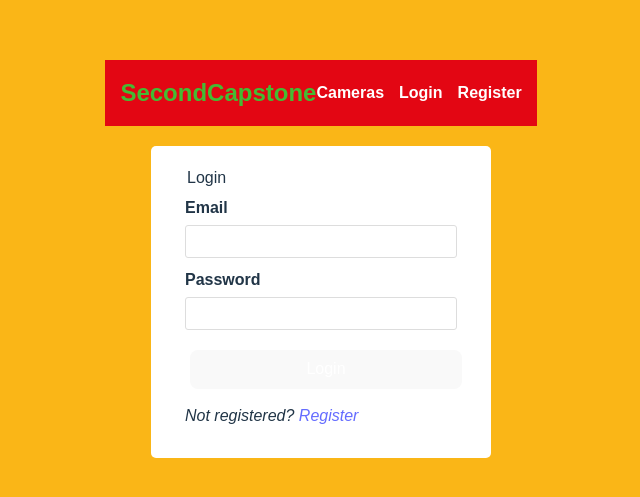
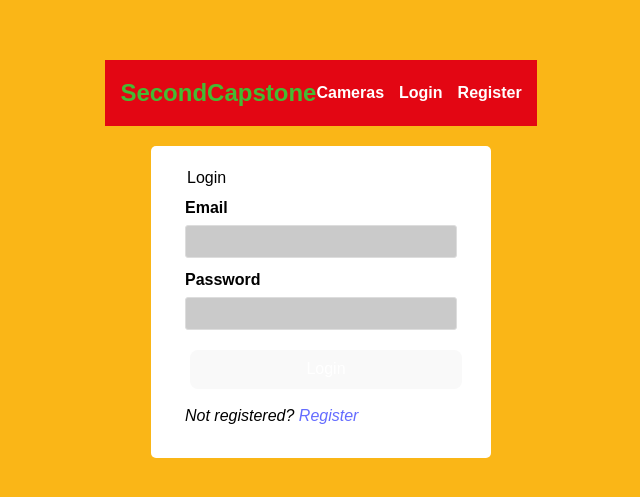
Before and after one commit to MichaelPAdkins/SecondCapstone, a React (Vite) app in the folder SecondCapstone/SecondCapstone/client/: page /login in a window 1280 px wide. Shown: the part 131-628 px from the top of the page, without its empty margins (319-959 px from the left). Built offline with nearby package versions, Linux system fonts and the light colour scheme.

Commit message:
revised my app.css -- killed the bad branch MA3.

```diff
--- a/SecondCapstone/SecondCapstone/client/src/App.css
+++ b/SecondCapstone/SecondCapstone/client/src/App.css
@@ -45,12 +45,14 @@ table {
   width: 100%;
   border-collapse: collapse;
   margin-top: 20px;
+  color: black; /* Set text color to black inside tables */
 }
 
 th, td {
   border: 1px solid #ddd;
   padding: 10px;
   text-align: left;
+  color: black; /* Ensure text inside table cells is black */
 }
 
 th {
@@ -86,6 +88,7 @@ form {
   width: 300px;
   margin: 20px auto;
   text-align: left;
+  color: black; /* Set text color to black inside forms */
 }
 
 fieldset {
@@ -100,14 +103,18 @@ label {
   display: block;
   margin-bottom: 5px;
   font-weight: bold;
+  color: black; /* Set label text to black */
 }
 
-input {
+/* Set input background to 18% gray and text to black */
+input, textarea, select {
   width: 100%;
   padding: 8px;
   box-sizing: border-box;
   border-radius: 3px;
   border: 1px solid #ddd;
+  background-color: #cacaca; /* 18% gray background */
+  color: black; /* Black text */
 }
 
 /* Headings styling */
@@ -141,16 +148,16 @@ h1, h2, h3, h4, h5, h6 {
 
 @keyframes logo-spin {
   from {
-      transform: rotate(0deg);
+    transform: rotate(0deg);
   }
   to {
-      transform: rotate(360deg);
+    transform: rotate(360deg);
   }
 }
 
 @media (prefers-reduced-motion: no-preference) {
   a:nth-of-type(2) .logo {
-      animation: logo-spin infinite 20s linear;
+    animation: logo-spin infinite 20s linear;
   }
 }
 
```
Also changed, not shown: 1 other file (tests, documents, lock files or other folders).
